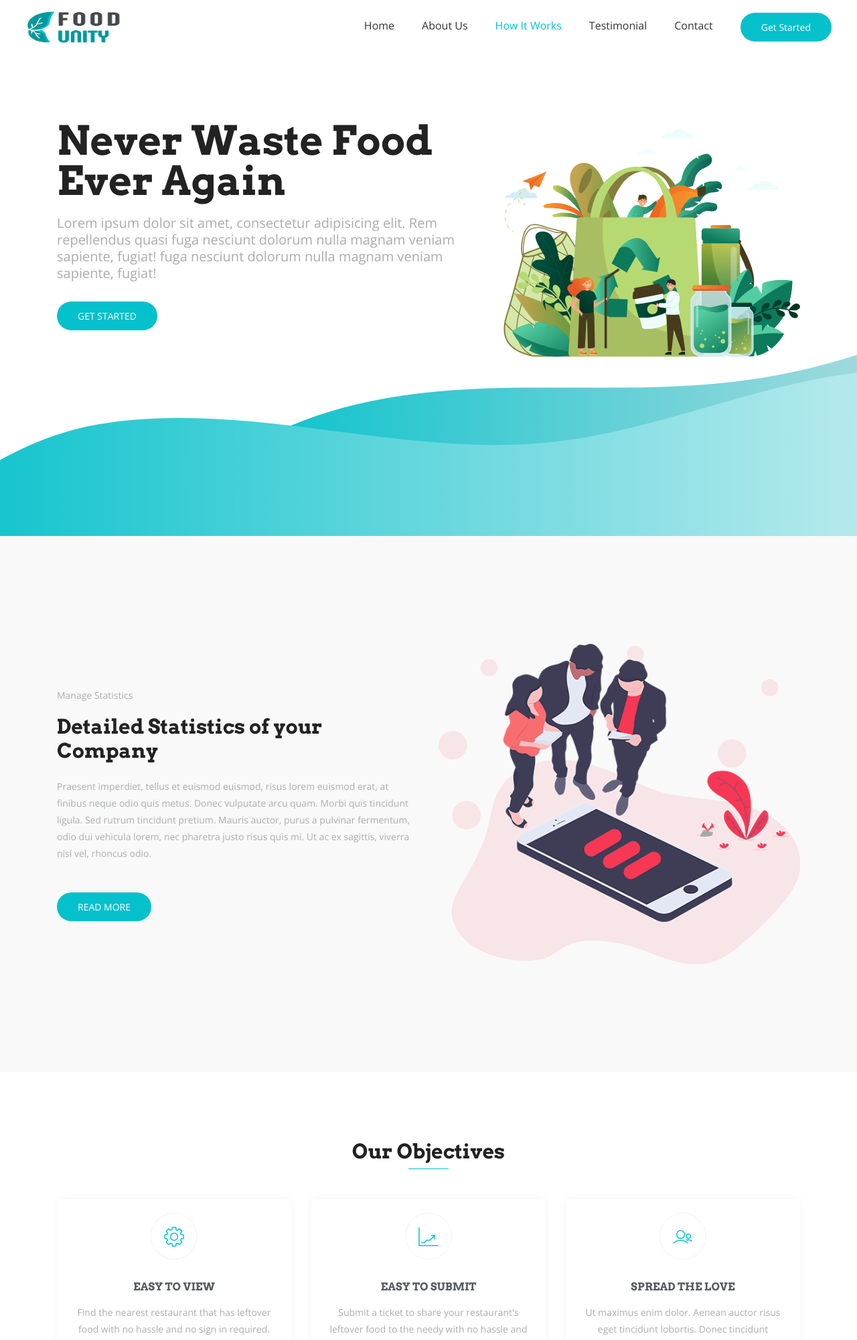
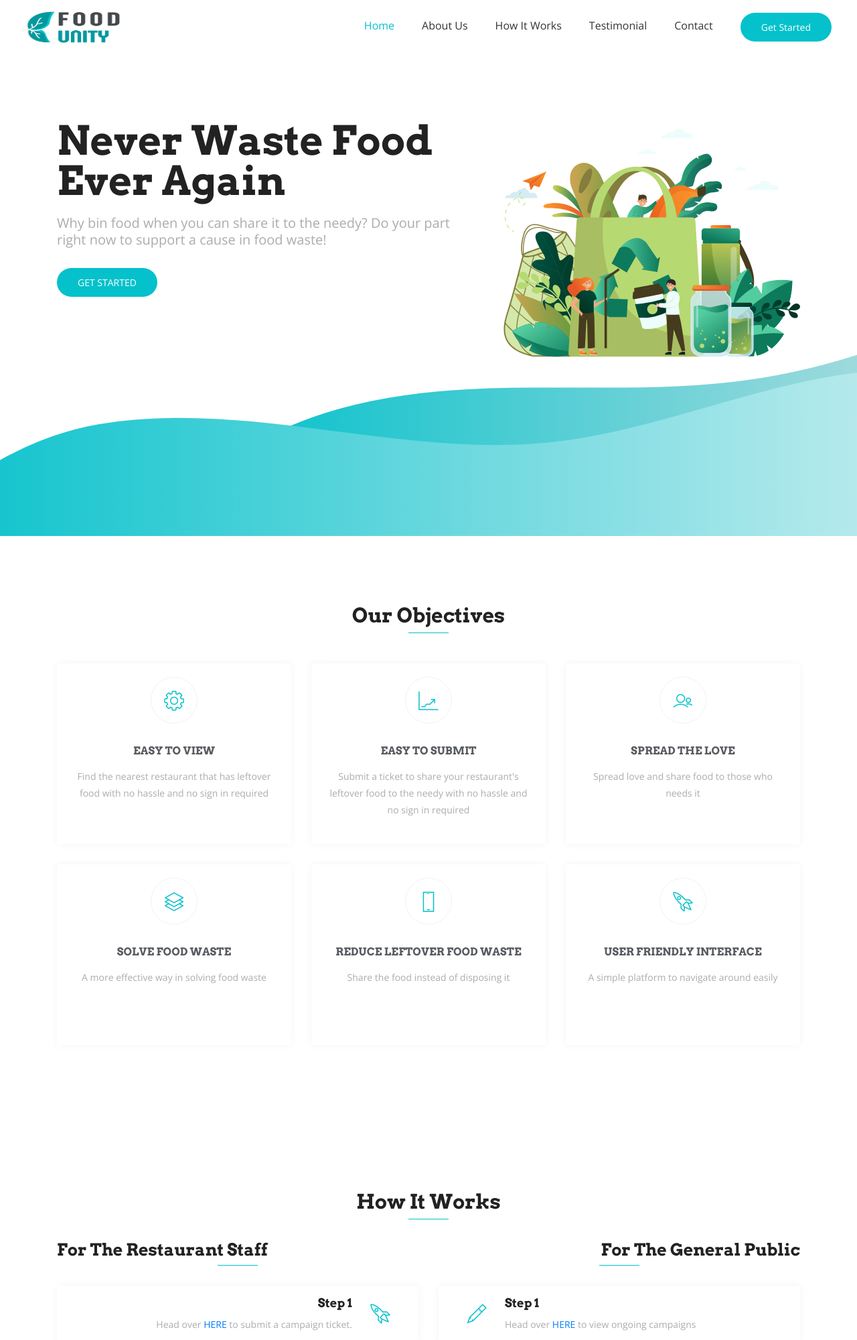
Before and after one commit to TSJean45/food-unity, a PHP site: page / in a window 1280 px wide. Shown: the top 2000 px of the page at 67% size. Run offline with PHP 8.4, Linux system fonts and the light colour scheme; data that the repository does not hold is empty; some libraries are stand-ins or nearby versions; some web fonts are replaced.

Commit message:
Update latest changes

```diff
--- a/admin.php
+++ b/admin.php
@@ -58,7 +58,6 @@
                 } else {
                   echo '<div class="alert alert-danger" role="alert">
                       Ticket is not approved</div>';
-                  echo mysqli_error($db);
                 } ?>
             </li>
           </ul>
@@ -94,7 +93,6 @@
             } else {
               echo '<div class="alert alert-danger" role="alert">
 Admin is not added</div>';
-              echo mysqli_error($db);
             }
           }
 
@@ -110,7 +108,6 @@
             } else {
               echo '<div class="alert alert-danger" role="alert">
                       Admin is not deleted</div>';
-              echo mysqli_error($db);
             }
           }
           ?>
@@ -143,7 +140,7 @@
                     <td><?php echo $adName; ?></td>
                     <td><?php echo $adEmail; ?></td>
                     <td class="action-button">
-                      <button type="button" <?php echo $delete ?> class="btn delete" data-bs-toggle="modal" data-bs-target="#delete<?php echo $id; ?>">
+                      <button type="button" class="btn delete" data-bs-toggle="modal" data-bs-target="#delete<?php echo $id; ?>">
                         <img src="./assets/img/lineIcon/trash.svg"></button>
                     </td>
                   </tr>
--- a/adminDashboard.php
+++ b/adminDashboard.php
@@ -57,7 +57,6 @@
                 } else {
                   echo '<div class="alert alert-danger" role="alert">
                       Ticket is not approved</div>';
-                  echo mysqli_error($db);
                 } ?>
             </li>
           </ul>
--- a/assets/css/main.css
+++ b/assets/css/main.css
@@ -478,7 +478,9 @@
   text-transform: uppercase;
   margin-bottom: 10px;
 }
-
+.objectives-content{
+  height: 150px !important;
+}
 .objectives-item .objectives-content h3 a {
   font-size: 16px;
   color: #585b60;
@@ -1541,3 +1543,7 @@
   font-size: 20px;
   font-weight: 800;
 }
+
+.section-how{
+  font-size: 25px !important;
+}
--- a/connection.php
+++ b/connection.php
@@ -1,12 +1,15 @@
 <?php
-//Get Heroku ClearDB connection information
-$cleardb_url = parse_url(getenv("CLEARDB_DATABASE_URL"));
-$cleardb_server = $cleardb_url["host"];
-$cleardb_username = $cleardb_url["user"];
-$cleardb_password = $cleardb_url["pass"];
-$cleardb_db = substr($cleardb_url["path"],1);
-$active_group = 'default';
-$query_builder = TRUE;
-// Connect to DB
-$conn = mysqli_connect($cleardb_server, $cleardb_username, $cleardb_password, $cleardb_db);
+  $db_host = 'localhost';
+  $db_user = 'id19343282_root';
+  $db_password = 'w\?r*Jv%1lEA^xq?';
+  $db_db = 'id19343282_foodunity';
+
+  $db = mysqli_connect($db_host, $db_user, $db_password, $db_db);
+
+  if ($db===false) {
+    echo 'Errno: '.$mysqli->connect_errno;
+    echo '<br>';
+    echo 'Error: '.$mysqli->connect_error;
+    exit();
+  }
 ?>
--- a/contact.php
+++ b/contact.php
@@ -58,7 +58,6 @@
               } else {
                 echo '<div class="alert alert-danger" role="alert">
                       Ticket is not approved</div>';
-                echo mysqli_error($db);
               } ?>
             </li>
           </ul>
@@ -83,7 +82,6 @@
               } else {
                 echo '<div class="alert alert-danger" role="alert">
                       Contact request is not deleted</div>';
-                echo mysqli_error($db);
               }
             }
 
@@ -99,7 +97,6 @@
               } else {
                 echo '<div class="alert alert-danger" role="alert">
             Status is not updated</div>';
-                echo mysqli_error($db);
               }
             }
             ?>
--- a/index.php
+++ b/index.php
@@ -26,7 +26,7 @@
           <div class="col-lg-7 col-md-12 col-sm-12 col-xs-12">
             <div class="contents">
               <h2 class="head-title wow fadeInDown">Never Waste Food<br>Ever Again</h2>
-              <p class="wow fadeInDown">Lorem ipsum dolor sit amet, consectetur adipisicing elit. Rem repellendus quasi fuga nesciunt dolorum nulla magnam veniam sapiente, fugiat! fuga nesciunt dolorum nulla magnam veniam sapiente, fugiat!</p>
+              <p class="wow fadeInDown">Why bin food when you can share it to the needy? Do your part right now to support a cause in food waste!</p>
               <div class="header-button wow fadeInUp">
                 <a href="feature.php" class="btn btn-common">Get Started</i></a>
               </div>
@@ -45,36 +45,8 @@
   </header>
   <!-- Header Area wrapper End -->
 
-  <!-- About Section start -->
-  <div id="about" class="about-area section-padding bg-gray">
-    <div class="container">
-      <div class="row">
-        <div class="col-lg-6 col-md-12 col-xs-12 info">
-          <div class="about-wrapper wow fadeInLeft" data-wow-delay="0.3s">
-            <div>
-              <div class="site-heading">
-                <p class="mb-3">Manage Statistics</p>
-                <h2 class="section-title">Detailed Statistics of your Company</h2>
-              </div>
-              <div class="content">
-                <p>
-                  Praesent imperdiet, tellus et euismod euismod, risus lorem euismod erat, at finibus neque odio quis metus. Donec vulputate arcu quam. Morbi quis tincidunt ligula. Sed rutrum tincidunt pretium. Mauris auctor, purus a pulvinar fermentum, odio dui vehicula lorem, nec pharetra justo risus quis mi. Ut ac ex sagittis, viverra nisl vel, rhoncus odio.
-                </p>
-                <a href="#" class="btn btn-common mt-3">Read More</a>
-              </div>
-            </div>
-          </div>
-        </div>
-        <div class="col-lg-6 col-md-12 col-xs-12 wow fadeInRight" data-wow-delay="0.3s">
-          <img class="img-fluid" src="assets/img/about/img-1.png" alt="">
-        </div>
-      </div>
-    </div>
-  </div>
-  <!-- About Section End -->
-
   <!-- Objective Section Start -->
-  <section class="section-padding">
+  <section id="about" class="section-padding">
     <div class="container">
       <div class="section-header text-center">
         <h2 class="section-title wow fadeInDown" data-wow-delay="0.3s">Our Objectives</h2>
@@ -89,7 +61,7 @@
             </div>
             <div class="objectives-content">
               <h3><a href="#">Easy To View</a></h3>
-              <p>Find the nearest restaurant that has leftover food with no hassle and no sign in required. </p>
+              <p>Find the nearest restaurant that has leftover food with no hassle and no sign in required </p>
             </div>
           </div>
         </div>
@@ -113,7 +85,7 @@
             </div>
             <div class="objectives-content">
               <h3><a href="#">Spread The Love</a></h3>
-              <p>Ut maximus enim dolor. Aenean auctor risus eget tincidunt lobortis. Donec tincidunt bibendum gravida. </p>
+              <p>Spread love and share food to those who needs it </p>
             </div>
           </div>
         </div>
@@ -125,7 +97,7 @@
             </div>
             <div class="objectives-content">
               <h3><a href="#">Solve Food Waste</a></h3>
-              <p>Ut maximus enim dolor. Aenean auctor risus eget tincidunt lobortis. Donec tincidunt bibendum gravida. </p>
+              <p>A more effective way in solving food waste </p>
             </div>
           </div>
         </div>
@@ -136,8 +108,8 @@
               <i class="lni-mobile"></i>
             </div>
             <div class="objectives-content">
-              <h3><a href="#">App Development</a></h3>
-              <p>Ut maximus enim dolor. Aenean auctor risus eget tincidunt lobortis. Donec tincidunt bibendum gravida. </p>
+              <h3><a href="#">Reduce Leftover Food Waste</a></h3>
+              <p>Share the food instead of disposing it </p>
             </div>
           </div>
         </div>
@@ -149,7 +121,7 @@
             </div>
             <div class="objectives-content">
               <h3><a href="#">User Friendly interface</a></h3>
-              <p>Ut maximus enim dolor. Aenean auctor risus eget tincidunt lobortis. Donec tincidunt bibendum gravida. </p>
+              <p>A simple platform to navigate around easily </p>
             </div>
           </div>
         </div>
@@ -167,14 +139,16 @@
       </div>
       <div class="row">
         <div class="col-lg-6 col-md-12 col-sm-12 col-xs-12">
+          <h2 class="section-how wow fadeInDown d-flex justify-content-start" data-wow-delay="0.3s">For The Restaurant Staff</h2>
+          <div class="shape wow fadeInDown" data-wow-delay="0.3s"></div>
           <div class="content-left">
             <div class="box-item wow fadeInLeft" data-wow-delay="0.3s">
               <span class="icon">
                 <i class="lni-rocket"></i>
               </span>
               <div class="text">
-                <h4>Bootstrap 4 Based</h4>
-                <p>Lorem Ipsum is simply dummy text of the printing and typesetting industry.</p>
+                <h4>Step 1</h4>
+                <p>Head over <a href='submitTicket.php'> HERE </a> to submit a campaign ticket.</p>
               </div>
             </div>
             <div class="box-item wow fadeInLeft" data-wow-delay="0.6s">
@@ -182,8 +156,8 @@
                 <i class="lni-laptop-phone"></i>
               </span>
               <div class="text">
-                <h4>Fully Responsive</h4>
-                <p>Lorem Ipsum is simply dummy text of the printing and typesetting industry.</p>
+                <h4>Step 2</h4>
+                <p>Wait for your campaign ticket to be approved.</p>
               </div>
             </div>
             <div class="box-item wow fadeInLeft" data-wow-delay="0.9s">
@@ -191,21 +165,32 @@
                 <i class="lni-cog"></i>
               </span>
               <div class="text">
-                <h4>HTML5, CSS3 & SASS</h4>
-                <p>Lorem Ipsum is simply dummy text of the printing and typesetting industry</p>
+                <h4>Step 3</h4>
+                <p>Check <a href='ticket.php'> HERE </a> to see your ticket submission </p>
+              </div>
+            </div>
+            <div class="box-item wow fadeInLeft" data-wow-delay="0.9s">
+              <span class="icon">
+                <i class="lni-calendar"></i>
+              </span>
+              <div class="text">
+                <h4>Step 4</h4>
+                <p>Edit or end your campaign by navigating to the edit dashboard of the ticket </p>
               </div>
             </div>
           </div>
         </div>
         <div class="col-lg-6 col-md-12 col-sm-12 col-xs-12">
+          <h2 class="section-how wow fadeInDown d-flex justify-content-end" data-wow-delay="0.3s">For The General Public</h2>
+          <div class="shape wow fadeInDown " data-wow-delay="0.3s"></div>
           <div class="content-right">
             <div class="box-item wow fadeInRight" data-wow-delay="0.3s">
               <span class="icon">
-                <i class="lni-leaf"></i>
+                <i class="lni-pencil"></i>
               </span>
               <div class="text">
-                <h4>Modern Design</h4>
-                <p>Lorem Ipsum is simply dummy text of the printing and typesetting industry</p>
+                <h4>Step 1</h4>
+                <p>Head over <a href='ticket.php'> HERE </a> to view ongoing campaigns</p>
               </div>
             </div>
             <div class="box-item wow fadeInRight" data-wow-delay="0.6s">
@@ -213,8 +198,8 @@
                 <i class="lni-layers"></i>
               </span>
               <div class="text">
-                <h4>Multi-purpose Template</h4>
-                <p>Lorem Ipsum is simply dummy text of the printing and typesetting industry.</p>
+                <h4>Step 2</h4>
+                <p>View campaign info to know more about the details</p>
               </div>
             </div>
             <div class="box-item wow fadeInRight" data-wow-delay="0.9s">
@@ -222,8 +207,17 @@
                 <i class="lni-leaf"></i>
               </span>
               <div class="text">
-                <h4>Working Contact Form</h4>
-                <p>Lorem Ipsum is simply dummy text of the printing and typesetting industry.</p>
+                <h4>Step 3</h4>
+                <p>Get direction to the restaurant by viewing the campaign info</p>
+              </div>
+            </div>
+            <div class="box-item wow fadeInRight" data-wow-delay="0.9s">
+              <span class="icon">
+                <i class="lni-phone"></i>
+              </span>
+              <div class="text">
+                <h4>Step 4</h4>
+                <p>Visit the restaurant and enjoy your food. Do call the organiser before hand to confirm the food availability</p>
               </div>
             </div>
           </div>
@@ -359,7 +353,6 @@
         } else {
           echo '<div class="alert alert-danger" role="alert">
 Message is not sent</div>';
-          echo mysqli_error($db);
         }
       } ?>
       <div class="row contact-form-area wow fadeInUp" data-wow-delay="0.3s">
```
Also changed, not shown: addModal.php (deleted, +0 -123 lines), adminTicket.php (+15 -23 lines), modifyTicket.php (+3 -5 lines), submitTicket.php (+15 -13 lines), ticket.php (+4 -3 lines).
